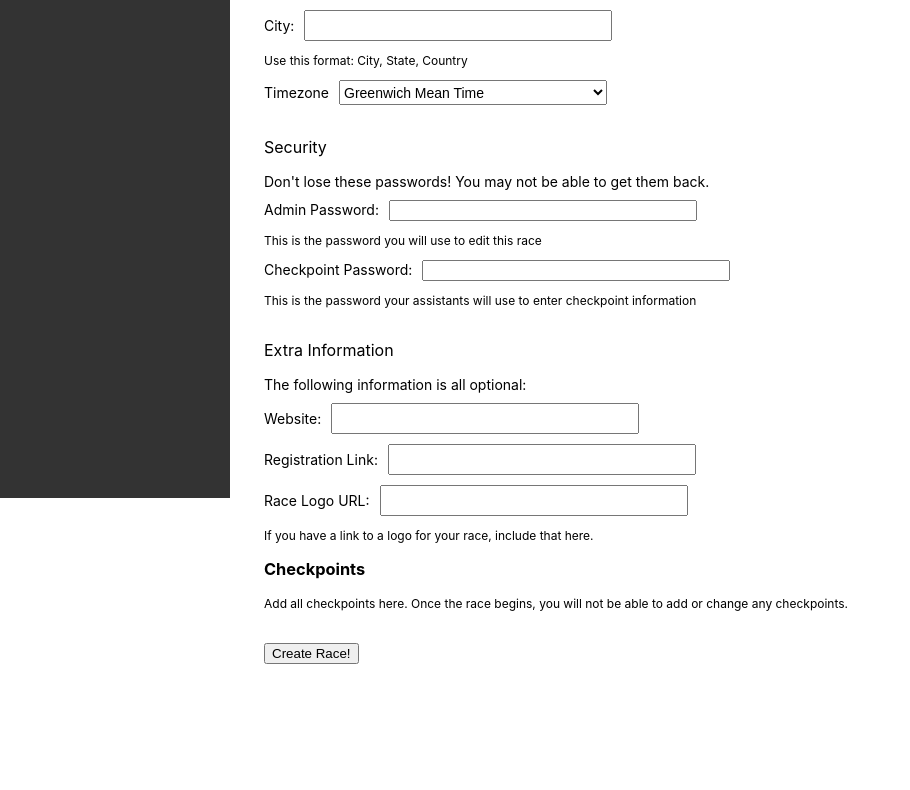
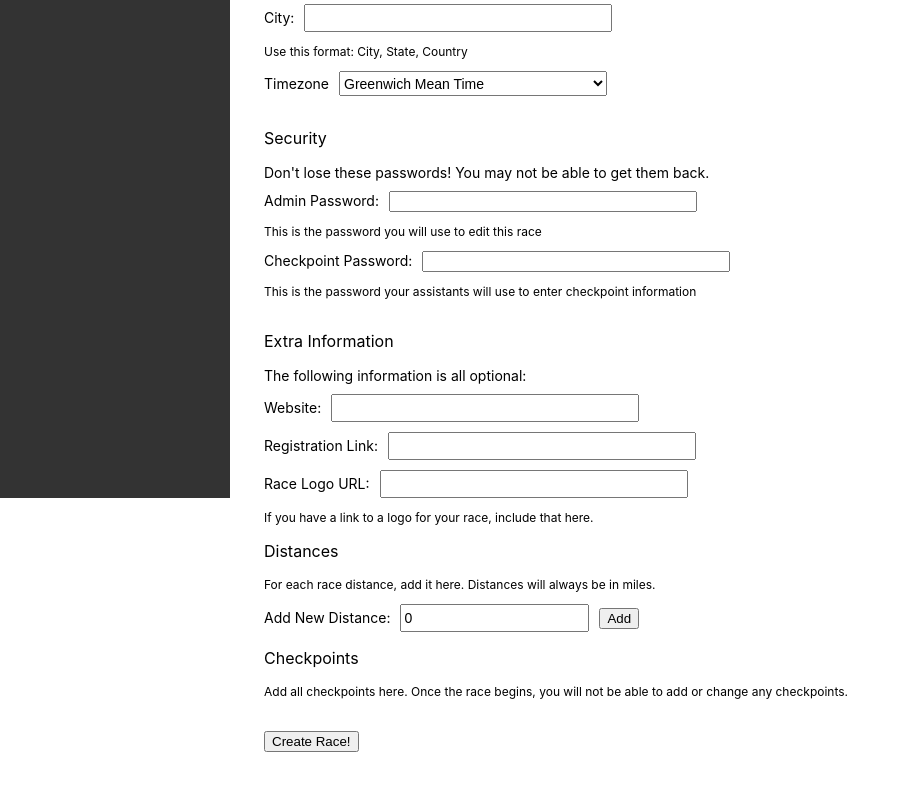
Before and after one commit to Pevio/race-aide, a React (Create React App) app in the folder client/: page /createrace in a window 1280 px wide. Shown: the part 334-1124 px from the top of the page, without its empty margins (0-910 px from the left). Before the commit the page ends 1062 px from the top, so only its background shows below. Built offline with nearby package versions, Linux system fonts and the light colour scheme.

Commit message:
new endpoints, some update functinoality

```diff
--- a/client/src/App.css
+++ b/client/src/App.css
@@ -65,9 +65,20 @@ h1 {
   color: black;
   font-weight: bold;
 }
+h2 {
+  font-size: 14px;
+  color: black;
+  font-weight: bold;
+}
+h3 {
+  font-size: 16px;
+  color: black;
+  font-weight: normal;
+}
 
-input[type="text"] {
-  height: 25px;
+input[type="text"],
+input[type="number"] {
+  height: 22px;
   font-size: 14px;
 }
 
--- a/client/src/components/RaceDetailsForm.tsx
+++ b/client/src/components/RaceDetailsForm.tsx
@@ -21,6 +21,7 @@ export function RaceDetailsForm(props: Props) {
   });
   const [startDate, setStartDate] = useState<Date | null>(null);
   const [startTime, setStartTime] = useState<Date | null>(null);
+  const [newDistanceValue, setNewDistanceValue] = useState<number>(0);
 
   const getFormInputField = (
     key: keyof FullRace | keyof RaceDetails,
@@ -180,6 +181,64 @@ export function RaceDetailsForm(props: Props) {
           true
         )}
 
+        <h3>Distances</h3>
+        <p style={{ fontSize: 12 }}>
+          For each race distance, add it here. Distances will always be in
+          miles.
+        </p>
+        <div>
+          {raceDetails.raceDetails?.distances?.map((distance: number) => (
+            <React.Fragment key={distance}>
+              {`${distance} Miles`}
+              <button
+                onClick={() => {
+                  setRaceDetails({
+                    ...raceDetails,
+                    raceDetails: {
+                      ...raceDetails.raceDetails,
+                      distances: raceDetails.raceDetails?.distances?.filter(
+                        (oldDistance) => oldDistance !== distance
+                      ),
+                    },
+                  });
+                }}
+              >
+                x
+              </button>
+            </React.Fragment>
+          ))}
+        </div>
+        <div>
+          <span>Add New Distance:</span>
+          <input
+            style={{ marginLeft: 10 }}
+            type="number"
+            step="any"
+            min={0}
+            value={newDistanceValue}
+            onChange={(e) =>
+              setNewDistanceValue(Number.parseFloat(e.target.value))
+            }
+          />
+          <button
+            style={{ marginLeft: 10 }}
+            onClick={() => {
+              const newDistances = [
+                ...(raceDetails.raceDetails?.distances || []),
+                newDistanceValue,
+              ].sort((num1, num2) => num1 - num2);
+              setRaceDetails({
+                ...raceDetails,
+                raceDetails: {
+                  ...raceDetails.raceDetails,
+                  distances: newDistances,
+                },
+              });
+            }}
+          >
+            Add
+          </button>
+        </div>
         <h3>Checkpoints</h3>
         <p style={{ fontSize: 12 }}>
           Add all checkpoints here. Once the race begins, you will not be able
--- a/client/src/pages/Race/RaceAdmin.tsx
+++ b/client/src/pages/Race/RaceAdmin.tsx
@@ -93,8 +93,14 @@ export function RaceAdmin({ match, history }: RouteComponentProps<AdminProps>) {
           </>
         )}
         <h3>Checkpoints</h3>
-        <p>To enter results at the checkpoint, enter details below.</p>
-        <button></button>
+        <p>To enter results at the checkpoint, choose your checkpoint below.</p>
+        <select>
+          {raceData.race?.checkpoints.map((check) => (
+            <option key={check.checkpointNumber} value={check.checkpointNumber}>
+              {check.checkpointNumber}
+            </option>
+          ))}
+        </select>
       </>
     );
   };
--- a/client/src/pages/Race/RaceParticipants.tsx
+++ b/client/src/pages/Race/RaceParticipants.tsx
@@ -33,7 +33,7 @@ export function RaceParticipants({
       )
     : allRunners;
 
-  const [makingNewRunner, setMakingNewRunner] = useState<boolean>(false);
+  const [makingNewRunner, setMakingNewRunner] = useState<boolean>(true);
   const [runnerEditing, setRunnerEditing] = useState<Partial<Runner>>({});
 
   return (
@@ -73,7 +73,7 @@ export function RaceParticipants({
                 },
                 {
                   name: "Distance",
-                  selector: (runner) => runner.distance || "Unknown",
+                  selector: (runner) => `${runner.distance} Miles`,
                 },
               ]
         }
@@ -99,10 +99,11 @@ export function RaceParticipants({
               Add Runner
             </button>
           </div>
-          <div>
+          <div style={{ marginTop: 10 }}>
             <span>Runner Name:</span>
             <input
               type="text"
+              style={{ marginLeft: 10 }}
               value={runnerEditing.runnerName}
               onChange={(e) =>
                 setRunnerEditing({
@@ -112,11 +113,12 @@ export function RaceParticipants({
               }
             />
           </div>
-          <div>
+          <div style={{ marginTop: 10 }}>
             <span>Bib Number:</span>
             {makingNewRunner ? (
               <input
                 type="text"
+                style={{ marginLeft: 10 }}
                 value={runnerEditing.bibNumber}
                 onChange={(e) =>
                   setRunnerEditing({
@@ -129,9 +131,10 @@ export function RaceParticipants({
               <span>{runnerEditing.bibNumber}</span>
             )}
           </div>
-          <div>
+          <div style={{ marginTop: 10 }}>
             <span>Distance:</span>
             <select
+              style={{ marginLeft: 10 }}
               value={runnerEditing.distance}
               onChange={(e) =>
                 setRunnerEditing({
@@ -140,17 +143,18 @@ export function RaceParticipants({
                 })
               }
             >
-              {race?.raceDetails.distances?.map((distance) => (
+              {race?.raceDetails?.distances?.map((distance) => (
                 <option key={distance} value={String(distance)}>
                   {`${distance} Miles`}
                 </option>
               ))}
             </select>
           </div>
-          <div>
+          <div style={{ marginTop: 10 }}>
             <span>Start Offset (Seconds):</span>
             <input
               type="number"
+              style={{ marginLeft: 10 }}
               value={runnerEditing.offset}
               onChange={(e) =>
                 setRunnerEditing({
@@ -160,13 +164,14 @@ export function RaceParticipants({
               }
             />
           </div>
-          <div>
+          <div style={{ marginTop: 10 }}>
             <button
               onClick={() => {
                 if (
                   !runnerEditing.bibNumber ||
                   !runnerEditing.runnerName ||
-                  !runnerEditing.distance
+                  !runnerEditing.distance ||
+                  !race
                 ) {
                   return;
                 }
@@ -177,13 +182,7 @@ export function RaceParticipants({
                 } as Runner;
                 newRunners[enteredRunner.bibNumber] = enteredRunner;
 
-                dispatch(
-                  updateRaceParticipants(
-                    raceId,
-                    Object.values(newRunners),
-                    password
-                  )
-                );
+                dispatch(updateRaceParticipants(race, newRunners, password));
               }}
             >
               Save Runner
--- a/client/src/state/actions/RaceDetails.tsx
+++ b/client/src/state/actions/RaceDetails.tsx
@@ -69,8 +69,8 @@ export const updateRaceDetails =
 
 export const updateRaceParticipants =
   (
-    raceId: string,
-    runners: Runner[],
+    originalRace: FullRace,
+    runners: Record<string, Runner>,
     adminPassword?: string
   ): ThunkActionType =>
   async (dispatch: Dispatch) => {
@@ -80,16 +80,18 @@ export const updateRaceParticipants =
         method: "POST",
         headers: { "Content-Type": "application/json" },
         body: JSON.stringify({
-          raceId,
+          raceId: originalRace.raceId,
           runners,
           password: adminPassword,
         }),
       });
       const data = await res.json();
 
-      dispatch(setSelectedRace(data.race, data.returnCode === 0));
+      dispatch(
+        setSelectedRace({ ...originalRace, runners }, data.returnCode === 0)
+      );
     } catch (error) {
-      dispatch(setSelectedRace(undefined, false));
+      dispatch(setSelectedRace(originalRace, false));
     }
   };
 
--- a/client/src/state/reducers/raceDetails.tsx
+++ b/client/src/state/reducers/raceDetails.tsx
@@ -46,10 +46,17 @@ export default function raceDetails(
 ): RaceListState {
   switch (action.type) {
     case SET_SELECTED_RACE:
-      let storage = {}
-      if (action.payload.race && state.race?.raceId !== action.payload.race.raceId) {
-        storage = JSON.parse(localStorage.getItem(`race-password-${action.payload.race.raceId}`) as string)
-
+      let storage = {};
+      if (
+        action.payload.race &&
+        state.race?.raceId !== action.payload.race.raceId
+      ) {
+        storage = JSON.parse(
+          localStorage.getItem(
+            `race-password-${action.payload.race.raceId}`
+          ) as string
+        );
+        // TODO: possible validate the password right now.
       }
       return {
         ...state,
```
Also changed, not shown: 1 other file (tests, documents, lock files or other folders).
